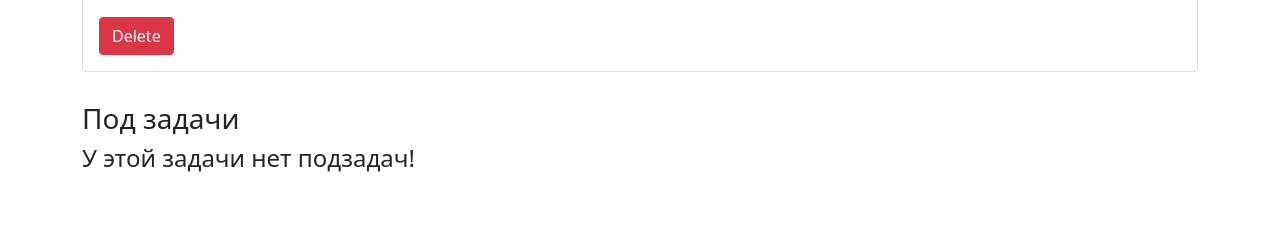
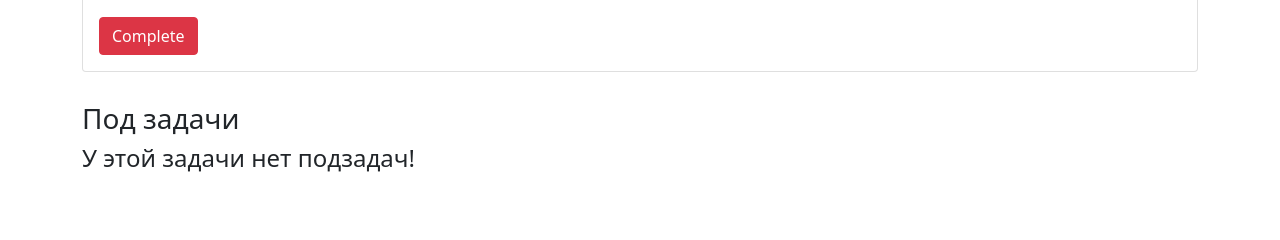
Before and after one commit to alisher1989/to_do_tracker, a Django app: template webapp/templates/detail.html in a window 1280 px wide. Shown: the part 176-416 px from the top of the page. Run offline with Django 3.2, Linux system fonts and the light colour scheme; the template is opened without the code that fills it, so the values that code supplies are empty; some libraries are stand-ins or nearby versions.

Commit message:
fixed some issues

```diff
--- a/webapp/templates/detail.html
+++ b/webapp/templates/detail.html
@@ -6,7 +6,7 @@
                 <p class="card-text"><b>Title: </b>{{ task.title }}</p>
                 <p class="card-text"><b>Category: </b>{{ task.category|default_if_none:'Nothing' }}</p>
                 <p class="card-text"><b>Created at: </b>{{ task.created }}</p>
-                <a href="{% url 'delete' task.pk %}" class="btn btn-danger">Delete</a>
+                <a href="{% url 'delete' task.pk %}" class="btn btn-danger">Complete</a>
             </div>
         </div>
         <h3 style="margin-top: 30px">Под задачи</h3>
```
